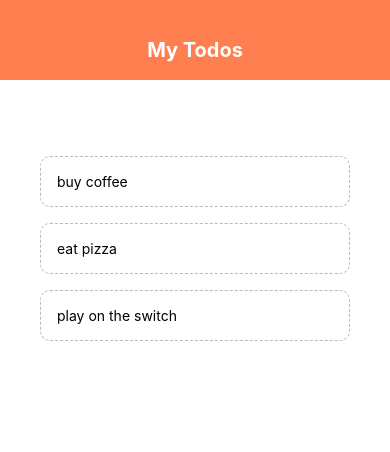
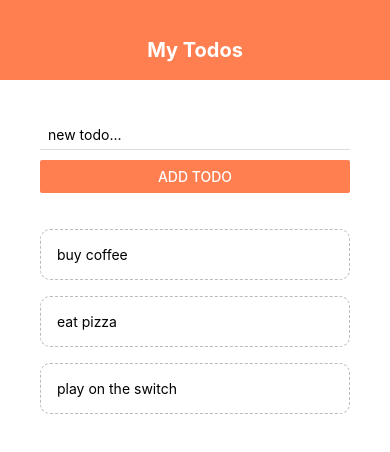
Before and after one commit to IMPrimph/react-native-todo-app, a React Native app: screen / in a window 390 px wide. Shown: the top 452 px of the page. Built offline with nearby package versions, Linux system fonts and the light colour scheme.

Commit message:
add newTodo form and update state based on new todo

```diff
--- a/App.js
+++ b/App.js
@@ -1,6 +1,7 @@
 import { StatusBar } from 'expo-status-bar';
 import React, { useState } from 'react';
 import { FlatList, StyleSheet, Text, View } from 'react-native';
+import AddTodo from './components/addTodo';
 import Header from './components/header';
 import TodoItem from './components/todoItem';
 
@@ -18,11 +19,19 @@
     })
   }
 
+  const submitHandler = (text) => {
+    setTodos((prevTodos) => {
+      return [
+        { text: text, key: Math.random().toString() }, ...prevTodos
+      ]
+    })
+  }
+
   return (
     <View style={styles.container}>
       <Header />
       <View style={styles.content}>
-        {/* todo form */}
+        <AddTodo submitHandler={submitHandler} />
         <View style={styles.list}>
           <FlatList
             data={todos}
--- /dev/null
+++ b/components/addTodo.js
@@ -0,0 +1,36 @@
+import React, { useState } from 'react';
+import { StyleSheet, Text, TextInput, Button, View } from 'react-native';
+
+export default function AddTodo({ submitHandler }) {
+
+    const [text, setText] = useState('')
+
+    const changeHandler = (val) => {
+        setText(val)
+    }
+
+    return (
+        <View>
+            <TextInput
+                style={styles.input}
+                placeholder='new todo...'
+                onChangeText={changeHandler}
+            />
+            <Button
+                onPress={() => submitHandler(text)}
+                title='Add Todo'
+                color='coral'
+            />
+        </View>
+    )
+}
+
+const styles = StyleSheet.create({
+    input: {
+        marginBottom: 10,
+        paddingHorizontal: 8,
+        paddingVertical: 6,
+        borderBottomWidth: 1,
+        borderBottomColor: '#ddd'
+    }
+})
```
